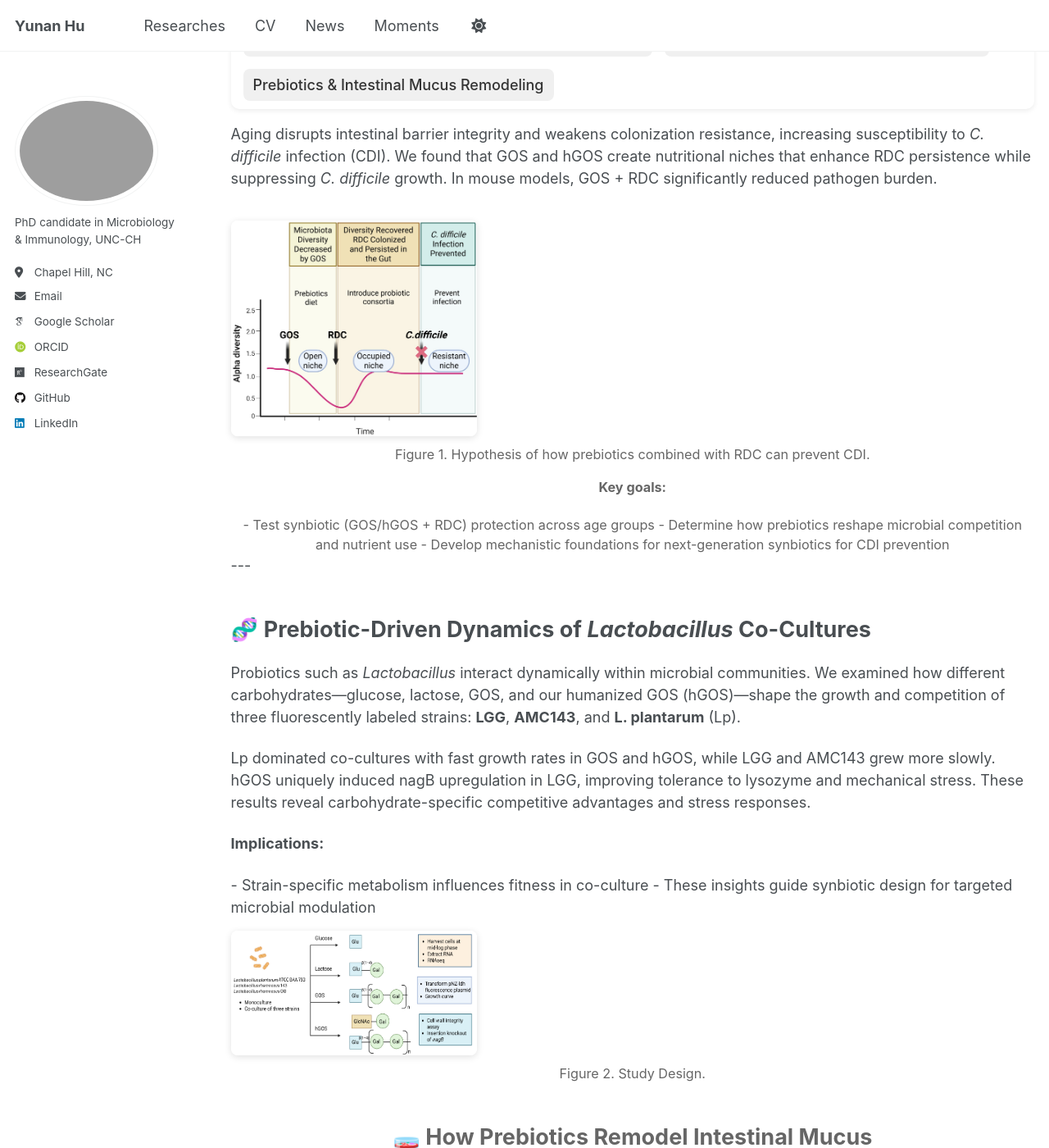
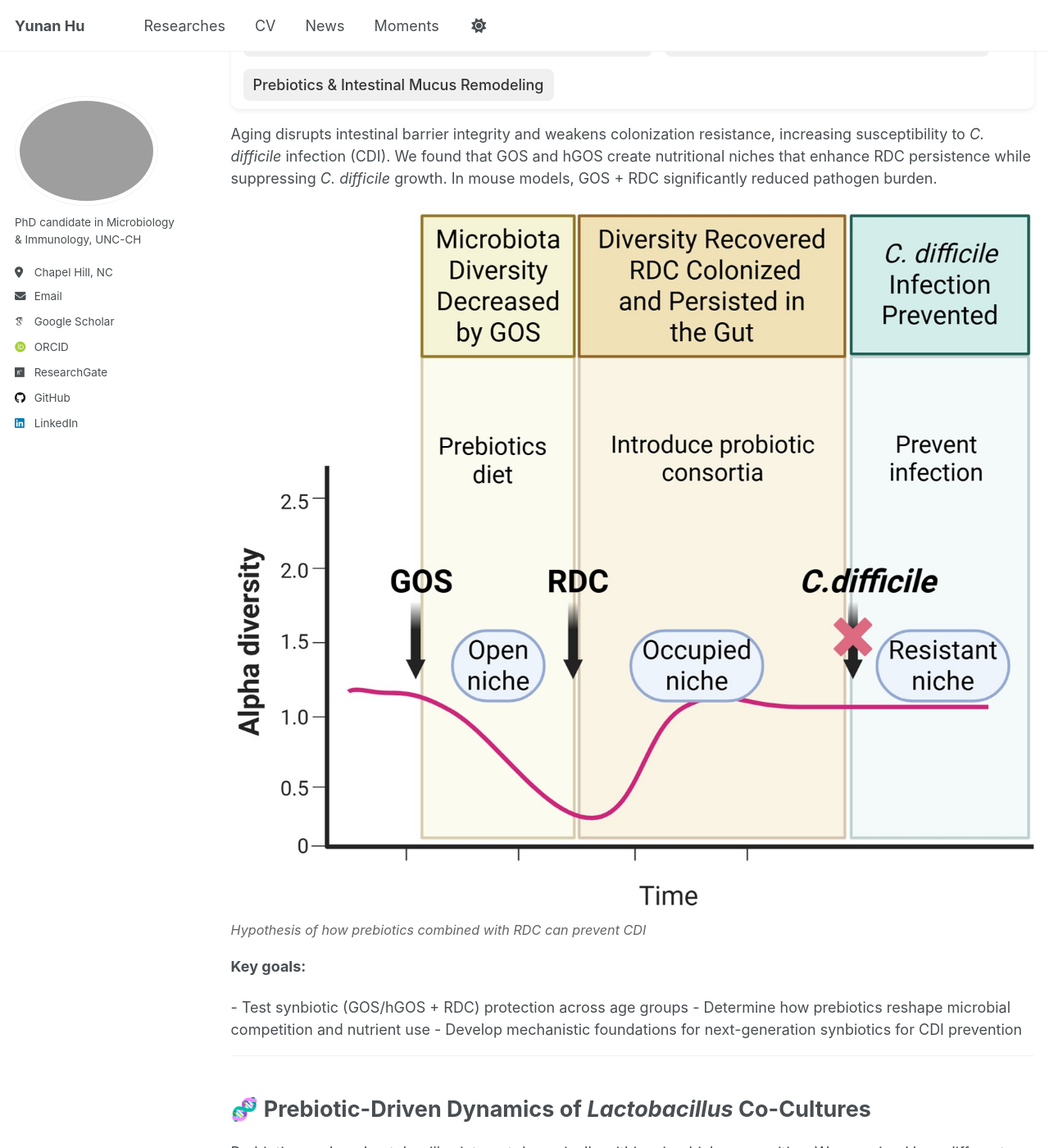
Before and after one commit to Yunan0525/Yunan0525.github.io, a Jekyll site: the page built from _pages/Researches.md, in a window 1280 px wide and 1400 px high, scrolled down 363 px. Shown: the whole window at 82% size. Built offline with Jekyll 4.4.1, drawn with Linux system fonts in a browser that asks for light colours; some web fonts are replaced; a script that is not in the unit is left out; some of the changed text lies outside the part shown.

Commit message:
Update Researches.md

```diff
--- a/_pages/Researches.md
+++ b/_pages/Researches.md
@@ -47,6 +47,25 @@ author_profile: true
   margin-bottom: 20px;
   box-shadow: 0 2px 8px rgba(0,0,0,0.12);
 }
+  image-card {
+  border: 1px solid #e0e0e0;
+  border-radius: 12px;
+  padding: 10px 15px;
+  margin-bottom: 25px;
+  background: #fafafa;
+  text-align: center;
+  box-shadow: 0 2px 8px rgba(0,0,0,0.08);
+}
+.image-card img {
+  max-width: 100%;
+  border-radius: 8px;
+}
+.image-card .caption {
+  margin-top: 10px;
+  font-size: 0.9rem;
+  color: #666;
+  font-style: italic;
+}
 </style>
 
 # Research Projects
@@ -70,10 +89,11 @@ author_profile: true
   Aging disrupts intestinal barrier integrity and weakens colonization resistance, increasing susceptibility to <i>C. difficile</i> infection (CDI). We found that GOS and hGOS create nutritional niches that enhance RDC persistence while suppressing <i>C. difficile</i> growth. In mouse models, GOS + RDC significantly reduced pathogen burden.
   </p>
 
+<div class="image-card">
+  <img src="/images/research/study1.jpg" alt="Hypothesis Figure">
+  <div class="caption">Hypothesis of how prebiotics combined with RDC can prevent CDI</div>
+</div>
 
-  <img src="/images/research/study1.jpg" class="project-img" alt="Hypothesis Figure">
-  <div style="font-size:0.9rem; color:#666; margin-top: -10px; text-align:center;">
-  Figure 1. Hypothesis of how prebiotics combined with RDC can prevent CDI.
 
   <p><b>Key goals:</b></p>
 
@@ -101,10 +121,11 @@ author_profile: true
 
   - Strain-specific metabolism influences fitness in co-culture
   - These insights guide synbiotic design for targeted microbial modulation
-</div>
-  <img src="/images/research/study2.jpg" class="project-img" alt="Study Design">
-   <div style="font-size:0.9rem; color:#666; margin-top: -10px; text-align:center;">
-  Figure 2. Study Design.
+
+ <div class="image-card">
+  <img src="/images/research/study2.jpg" alt="Study Design">
+  <div class="caption">Study Design</div>
+
 
 
 <div id="mucus" class="project-section">
@@ -124,7 +145,6 @@ author_profile: true
   - Quantification of mucus secretion
   - Changes in O-glycan motifs supporting beneficial adhesion
   - Mucus–microbiota spatial organization (histology + FISH)
-    </div>
-  <img src="/images/research/study3.jpg" class="project-img" alt="Goblet cells">
-   <div style="font-size:0.9rem; color:#666; margin-top: -10px; text-align:center;">
-  Figure 3. Goblet cells in HT29-MTX cell line.
+ <div class="image-card">
+  <img src="/images/research/study3.jpg" alt="Goblet cells">
+  <div class="caption">Goblet cells</div>
```
